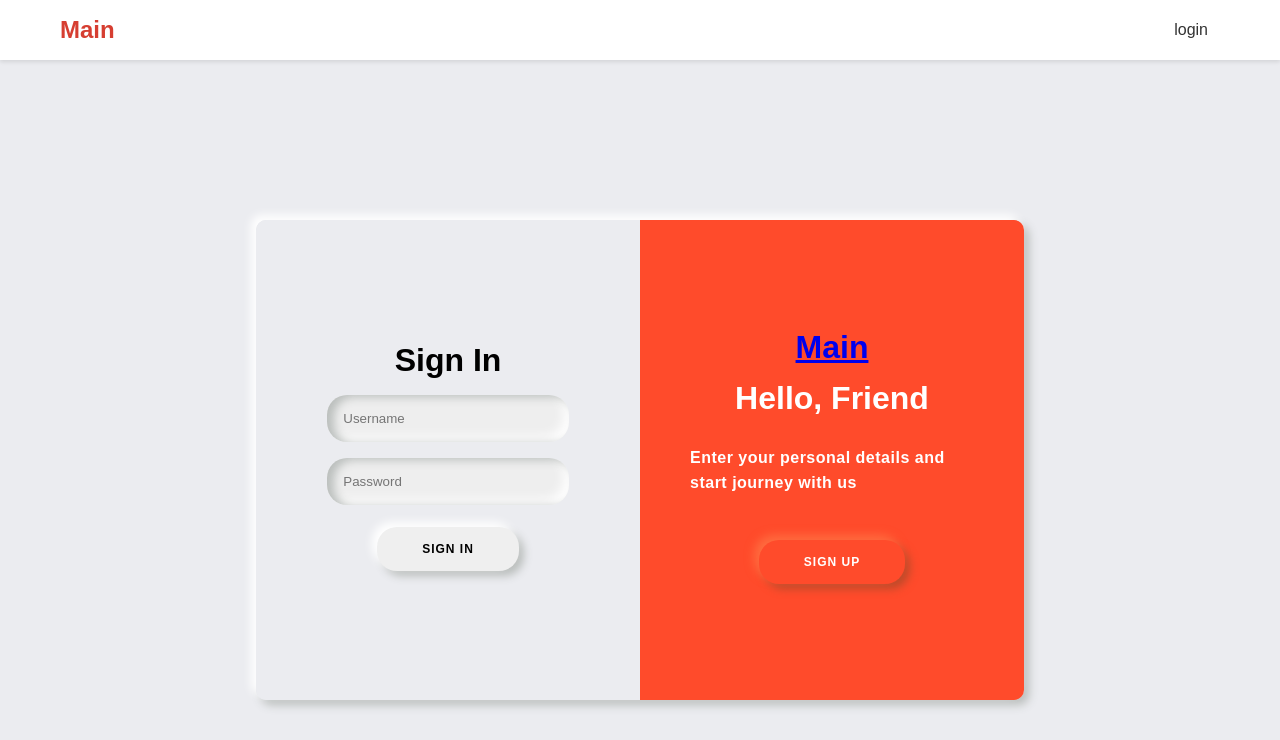
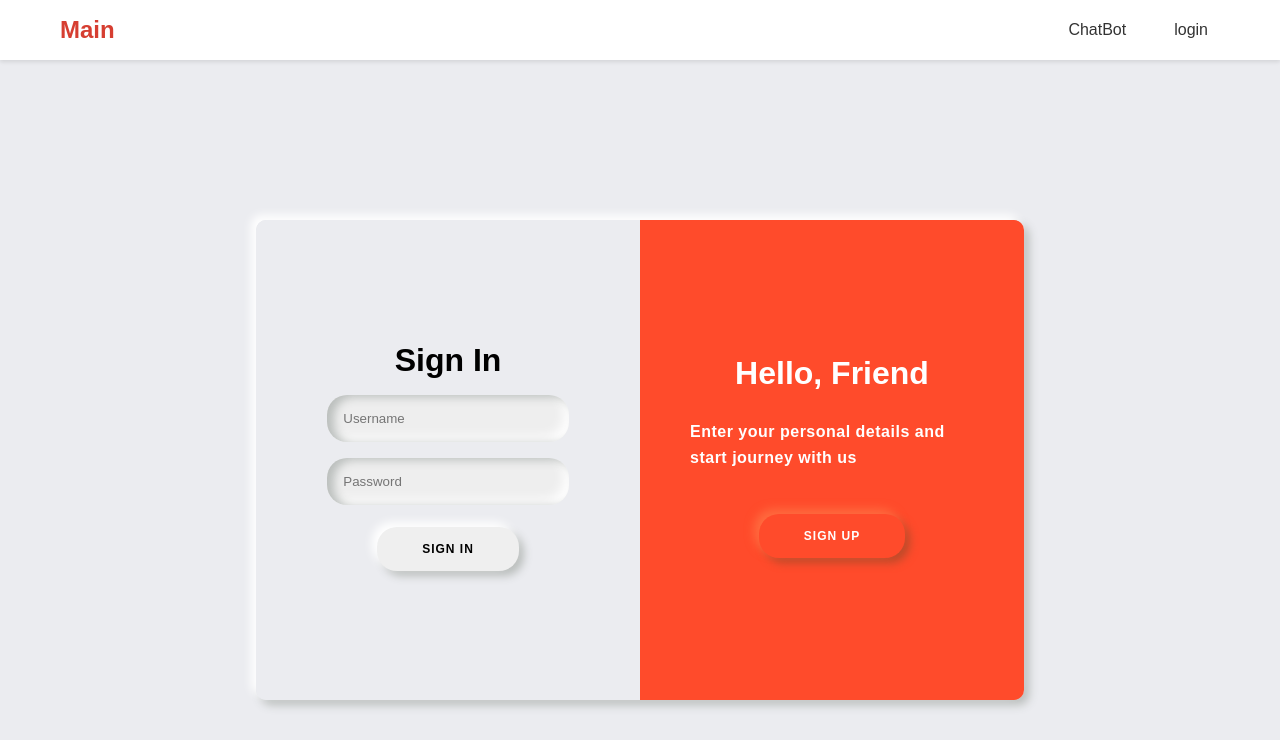
Before and after one commit to SKNETWORKS-FAMILY-AICAMP/SKN10-4th-2Team, a Django app: page /user/login-register/ in a window 1280 px wide. Shown: the top 740 px of the page. Run offline with Django 5.2, Linux system fonts and the light colour scheme; some libraries are stand-ins or nearby versions.

Commit message:
Nav 살림

```diff
--- a/templates/base/index.html
+++ b/templates/base/index.html
@@ -14,6 +14,7 @@
 			<div class="nav-container">
 				<a href="{% url 'chatbot-index' %}" class="nav-logo">Main</a>
 				<ul class="nav-menu">
+					<li class="nav-item"><a href="{% url 'chatbot-chat' %}" class="nav-link">ChatBot</a></li>
 					<li class="nav-item"><a href="{% url 'user-login-register' %}" class="nav-link">login</a></li>
 
 				</ul>
--- a/templates/user/login_register.html
+++ b/templates/user/login_register.html
@@ -49,17 +49,11 @@
 
 		<div class="overlay-container">
 			<div class="overlay-left">
-				<h1>
-					<a href="{% url 'chatbot-index' %}" class="main-link">Main</a>
-				</h1>
 				<h1>Welcome Back!</h1>
 				<p>To keep connected with us please login with your personal info</p>
 				<button id="signIn" class="overlay_btn">Sign In</button>
 			</div>
 			<div class="overlay-right">
-				<h1>
-					<a href="{% url 'chatbot-index' %}" class="main-link">Main</a>
-				</h1>
 				<h1>Hello, Friend</h1>
 				<p>Enter your personal details and start journey with us</p>
 				<button id="signUp" class="overlay_btn">Sign Up</button>
```
